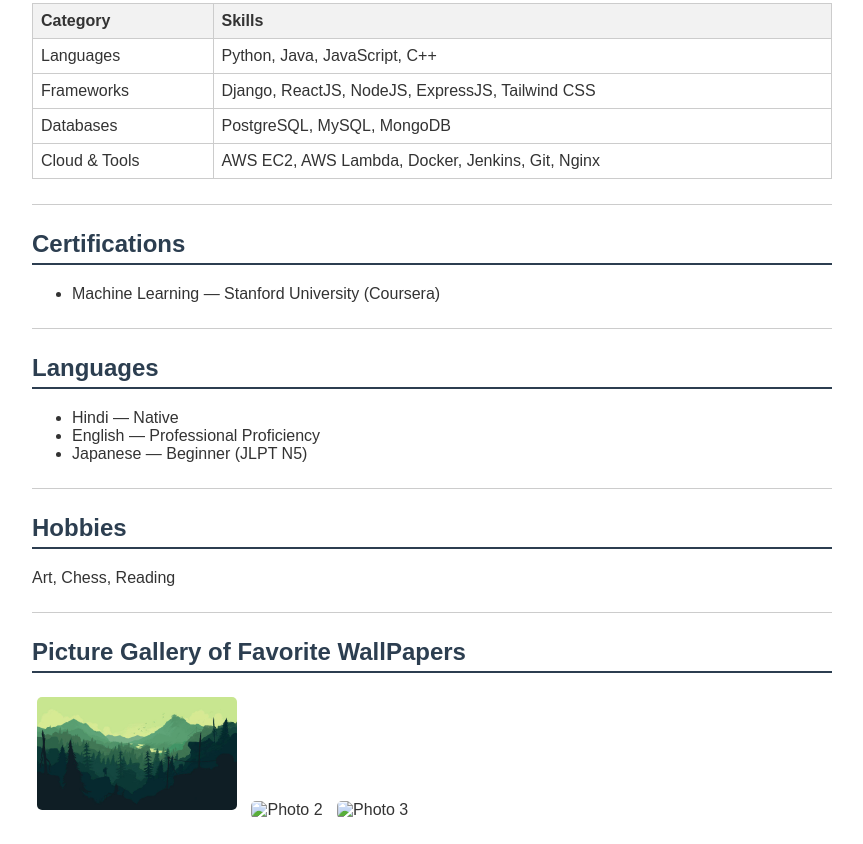
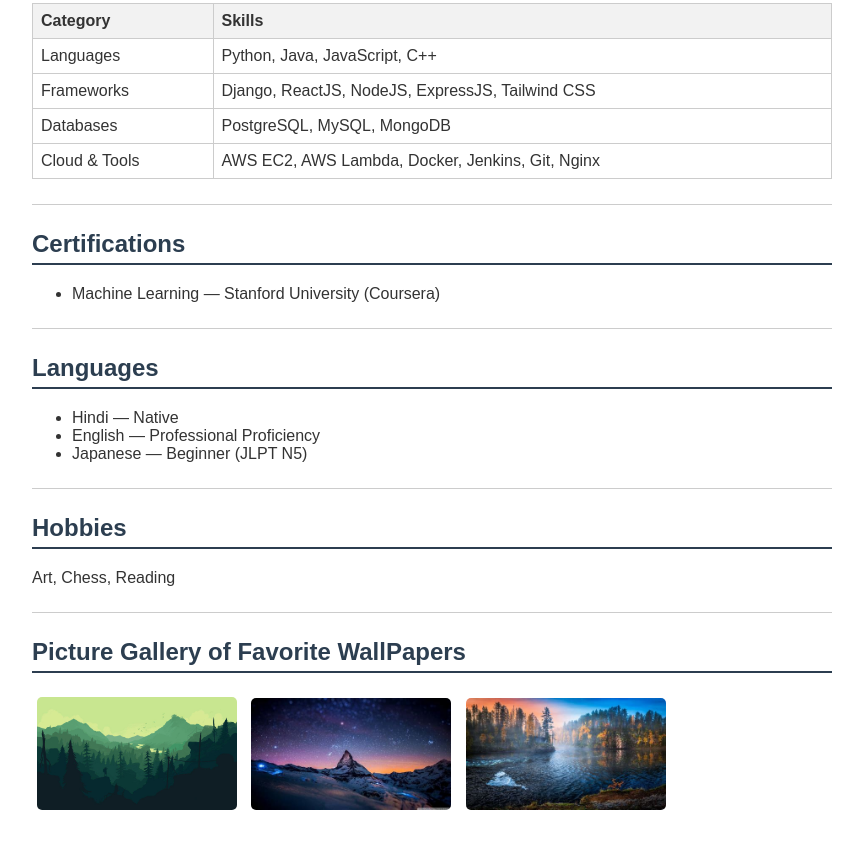
Before and after one commit to talenteco/talenteco.github.io, a plain HTML site: page index.html in a window 1280 px wide. Shown: the part 1100-1944 px from the top of the page, without its empty margins (208-1071 px from the left). Drawn offline with Linux system fonts and the light colour scheme.

Commit message:
Update index.html

```diff
--- a/index.html
+++ b/index.html
@@ -114,8 +114,8 @@
     <h2>Picture Gallery of Favorite WallPapers</h2>
     <div>
         <img src="images/photo1.jpg" alt="Photo 1" width="200">
-        <img src="images/photo2.jpeg" alt="Photo 2" width="200">
-        <img src="images/photo3.jpeg" alt="Photo 3" width="200">
+        <img src="images/photo2.jpg" alt="Photo 2" width="200">
+        <img src="images/photo3.jpg" alt="Photo 3" width="200">
     </div>
 </body>
 </html>
```
